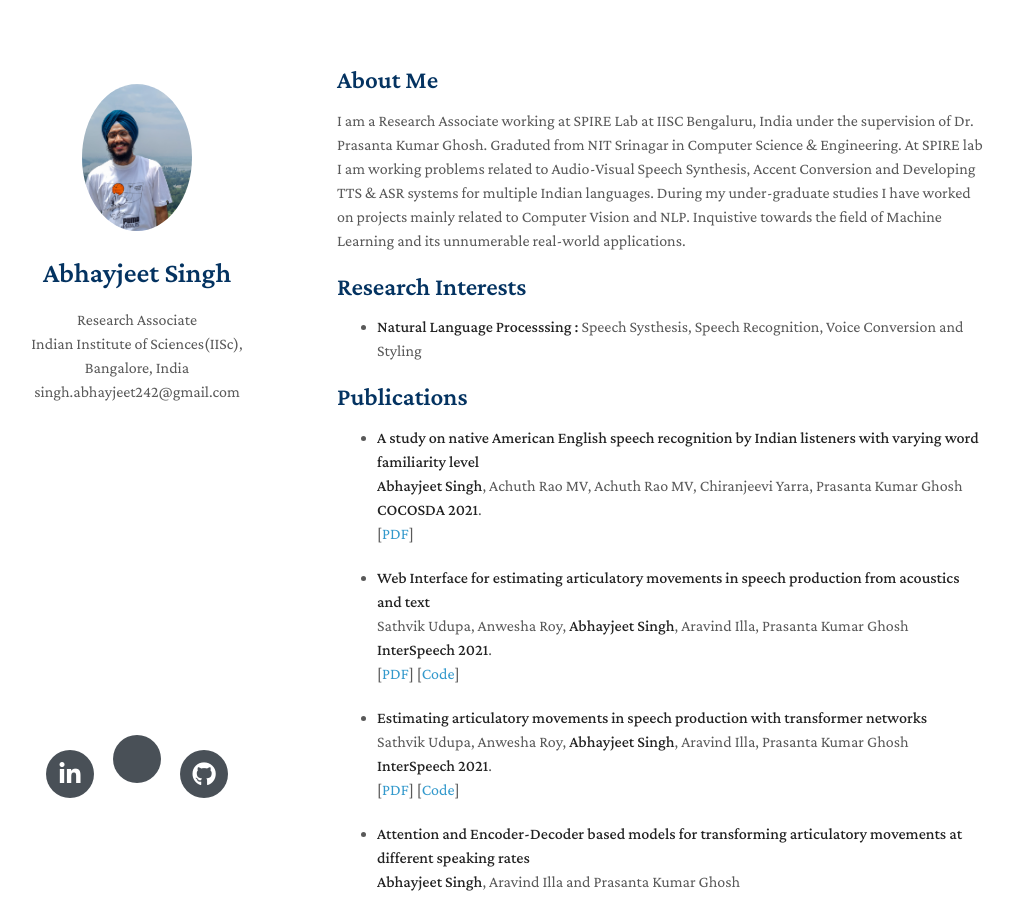
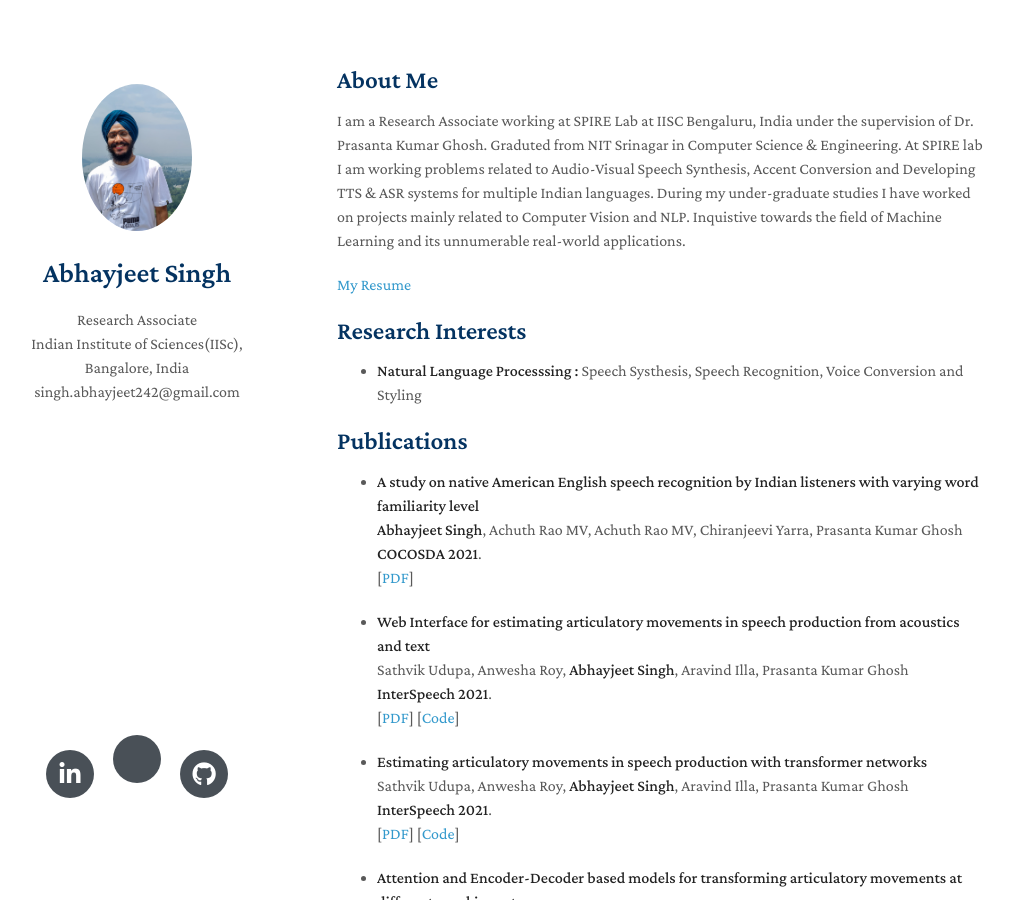
Before and after one commit to Abhay242/Abhay242.github.io, a Jekyll site: the page built from index.md, in a window 1280 px wide and 900 px high. Shown: the whole window, without its empty margins (133-1146 px from the left). Built offline with Jekyll 4.4.1, drawn with Linux system fonts in a browser that asks for light colours; nearby versions of some CDN libraries; a style sheet for code colours, icons or effects is not loaded; our own code applies the rules of GitHub Pages for plain Markdown files.

Commit message:
Update index.md

```diff
--- a/index.md
+++ b/index.md
@@ -6,6 +6,8 @@
 
 I am a Research Associate working at SPIRE Lab at IISC Bengaluru, India under the supervision of Dr. Prasanta Kumar Ghosh. Graduted from NIT Srinagar in Computer Science & Engineering. At SPIRE lab I am working problems related to Audio-Visual Speech Synthesis, Accent Conversion and Developing TTS & ASR systems for multiple Indian languages. During my under-graduate studies I have worked on projects mainly related to Computer Vision and NLP.
 Inquistive towards the field of Machine Learning and its unnumerable real-world applications.
+
+[My Resume](https://drive.google.com/file/d/1xe6RG0ePoQZw0CSeFP3hDuCvGKEzob7J/view?usp=sharing)
 
 ## Research Interests
 
```
